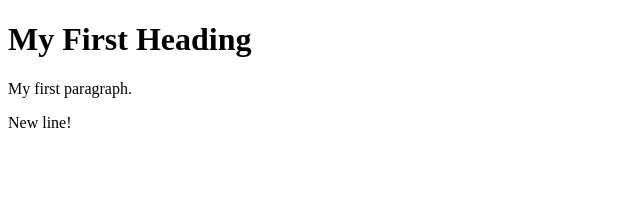
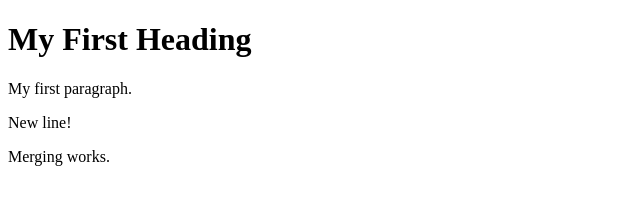
Before and after one commit to Katarzyna-Pocztowska/Katarzyna-Pocztowska.github.io, a plain HTML site: page index.html in a window 1280 px wide. Shown: the whole page, without its empty margins (0-640 px from the left). Drawn offline with Linux system fonts and the light colour scheme.

Commit message:
updated index with emergency fix

```diff
--- a/index.html
+++ b/index.html
@@ -6,6 +6,7 @@
 
 <p>My first paragraph.</p>
 <p> New line!</p>
+<p> Merging works.</p>
 
 </body>
 </html>
```
